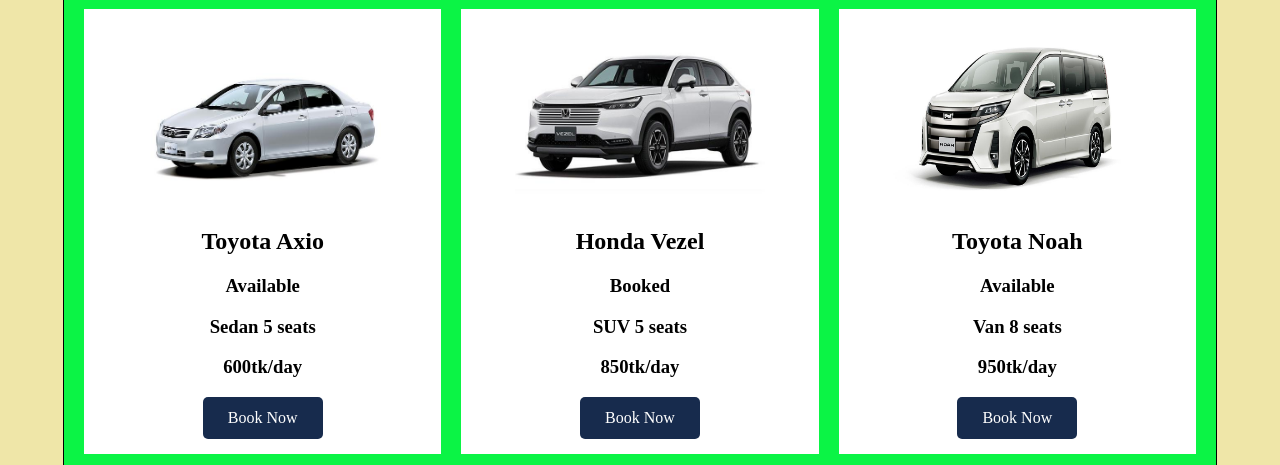
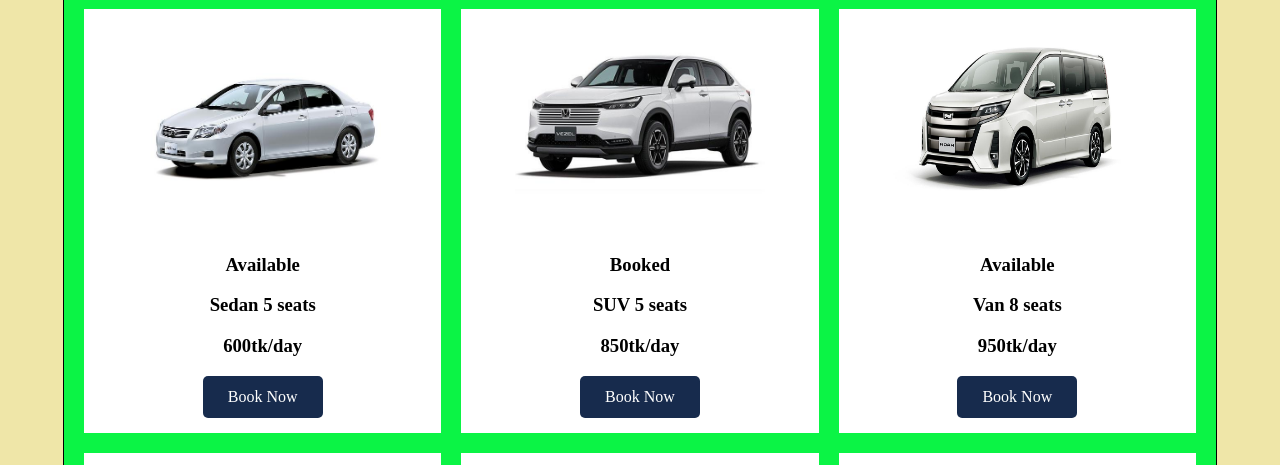
Before and after one commit to Anorak50/WebTech_Project_Fall2026-27_GroupNumber2, a plain HTML site: page Pages/bookacar.html in a window 1280 px wide. Shown: the part 285-750 px from the top of the page. Drawn offline with Linux system fonts and the light colour scheme.

Commit message:
Updated customer module

```diff
--- a/Design/customer.css
+++ b/Design/customer.css
@@ -37,7 +37,7 @@ body {
     box-sizing:border-box;
 }
 
-.header h2 {
+h2 {
     margin: 0;
     color: white;
 }
```
